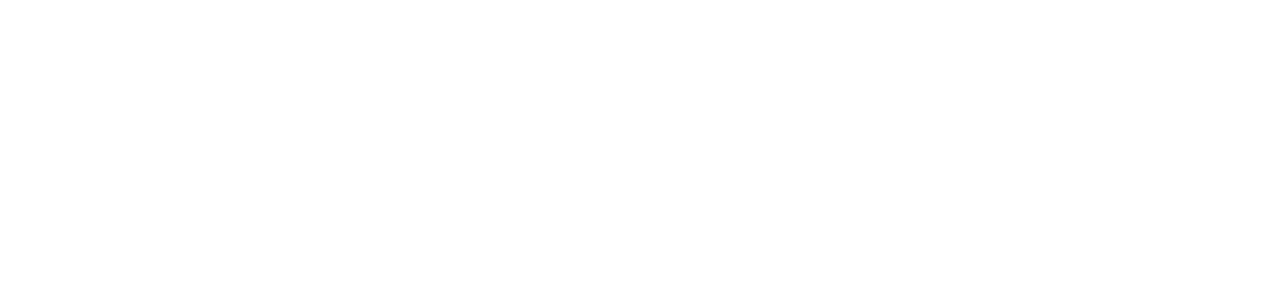
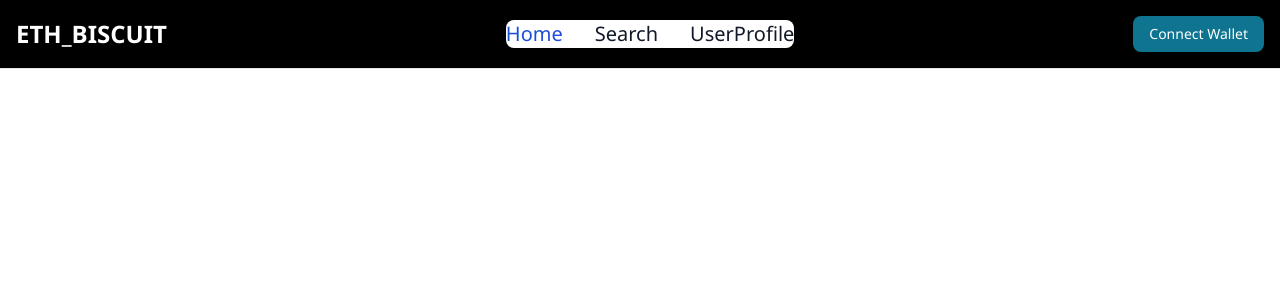
Before and after one commit to DivyankR16/ETH_OTT, a React (Vite) app in the folder client/: page /video in a window 1280 px wide. Before the commit this address had no page. Shown: the top 300 px of the page. Built offline with nearby package versions, Linux system fonts and the light colour scheme.

Commit message:
Fault Page

```diff
--- a/client/src/App.jsx
+++ b/client/src/App.jsx
@@ -8,15 +8,19 @@ import Dashboard from "./pages/Dashboard";
 import SearchVideo from "./components/SearchVideo";
 import Userprofile from "./components/Userprofile";
 import Video from "./components/Video";
+import ErrorPage from "./components/ErrorPage";
 const App = () => {
   return (
     <>
       <BrowserRouter>
         <Routes>
           <Route path="/" element={<Home />} />
-          <Route path="/upload" element={<UploadVideo />} />
-          <Route path='/single' element={<SingleVideo />} />
-          <Route path='/dashboard' element={<Dashboard/>}/>
+          <Route path="/searchVideo" element={<SearchVideo />} />
+          <Route path="/video" element={<Video />} />
+          <Route path="/userprofile" element={<Userprofile />} />
+          <Route path="/insmetamask" element={<ErrorPage />} />
+          {/* <Route path="/upload" element={<UploadVideo />} />
+          <Route path='/single' element={<SingleVideo/>}/> */}
         </Routes>
       </BrowserRouter>
     </>
--- a/client/src/components/Navbar.jsx
+++ b/client/src/components/Navbar.jsx
@@ -2,6 +2,7 @@ import React, { useState } from 'react'
 import { ethers } from "ethers";
 import { useSelector, useDispatch } from "react-redux";
 import { Link } from "react-router-dom";
+import { useNavigate } from 'react-router-dom';
 // import logo from "../../assets/images/logo.png";
 import { setUserAddress,setBalance } from '../reducers/solInstance';
 import './navbar.css'
@@ -23,10 +24,12 @@ const networks = {
 const Navbar = () => {
   const address = useSelector(state => state.sol.userAddress)
   const balance = useSelector(state => state.sol.balance)
+  const navigate=useNavigate();
   console.log(address)
   console.log(balance)
   const dispatch=useDispatch()
     const connectWallet = async () => {
+      if(window.ethereum){
         await window.ethereum.request({ method: "eth_requestAccounts" });
         const provider = new ethers.providers.Web3Provider(
           window.ethereum,
@@ -47,6 +50,11 @@ const Navbar = () => {
         dispatch(setUserAddress(Address))
         const Balance = ethers.utils.formatEther(await account.getBalance());
         dispatch(setBalance(Balance))
+      }
+      else {
+          navigate('/insmetamask');
+      }
+
     };
   return (
     <>
```
Lines whose indentation alone changed are shown as unchanged.
